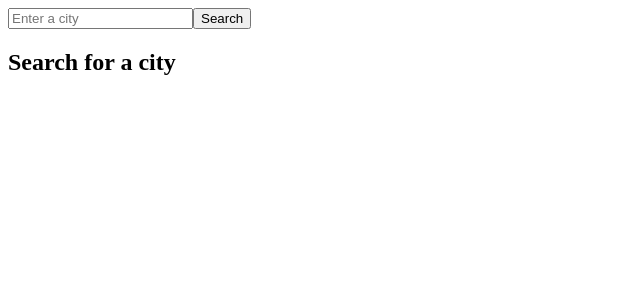
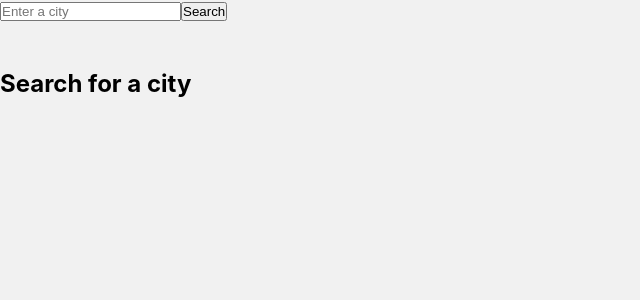
Before and after one commit to robinbenitezmora/capstone3, a React (Create React App) app: page / in a window 1280 px wide. Shown: the top 300 px of the page, without its empty margins (0-640 px from the left). Built offline with nearby package versions, Linux system fonts and the light colour scheme.

Commit message:
Correct linters

```diff
--- a/package.json
+++ b/package.json
@@ -15,6 +15,7 @@
     "react-dom": "^18.2.0",
     "react-h5-audio-player": "^3.8.5",
     "react-player": "^2.11.0",
+    "react-router-dom": "^6.4.2",
     "react-scripts": "5.0.1",
     "redux-logger": "^3.0.6",
     "web-vitals": "^2.1.4"
--- /dev/null
+++ b/src/App.css
@@ -0,0 +1,17 @@
+* {
+  margin: 0;
+  padding: 0;
+  box-sizing: border-box;
+  text-decoration: none;
+  list-style: none;
+}
+
+body {
+  font-family: 'Poppins', sans-serif;
+  background: #f1f1f1;
+}
+
+.form-group {
+  position: relative;
+  margin-bottom: 3rem;
+}
--- a/src/App.js
+++ b/src/App.js
@@ -1,18 +1,15 @@
-import ReactPlayer from 'react-player/youtube';
+import { BrowserRouter as Router, Routes, Route } from 'react-router-dom';
 import Navbar from './components/navbar';
 import Panel from './components/panel';
+import './App.css';
 
 const App = () => (
-  <div className="App">
+  <Router>
     <Navbar />
-    <Panel />
-    <ReactPlayer
-      url="https://www.youtube.com/watch?v=ysz5S6PUM-U"
-      autoPlay
-      controls
-      style={{ margin: 'auto', height: '1.5rem', width: '50%' }}
-    />
-  </div>
+    <Routes>
+      <Route path="/" element={<Panel />} />
+    </Routes>
+  </Router>
 );
 
 export default App;
--- a/src/index.js
+++ b/src/index.js
@@ -1,6 +1,7 @@
 import React from 'react';
 import ReactDOM from 'react-dom/client';
 import App from './App';
+import './index.css';
 
 const root = ReactDOM.createRoot(document.getElementById('root'));
 root.render(
```
Also changed, not shown: src/general/styles/index.css (deleted), src/general/styles/spinner.css (deleted), 1 other file (tests, documents, lock files or other folders).
